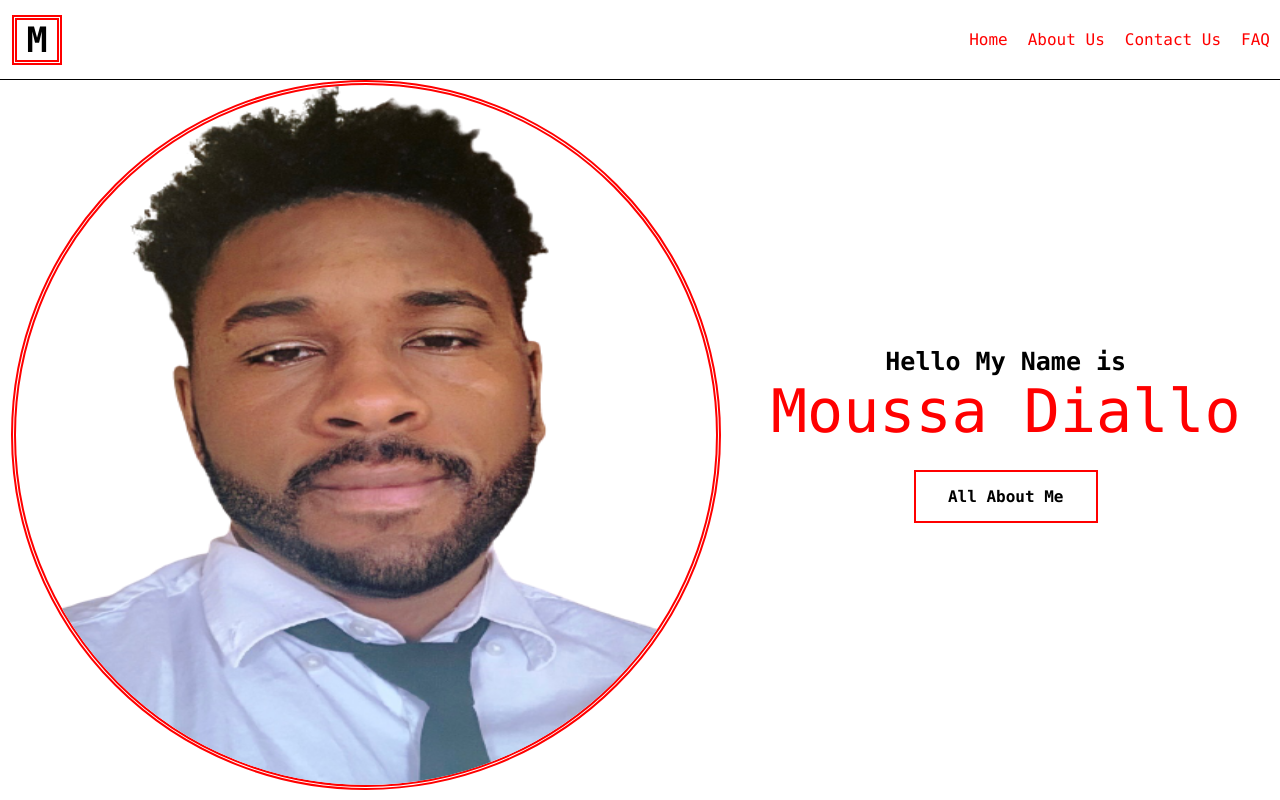
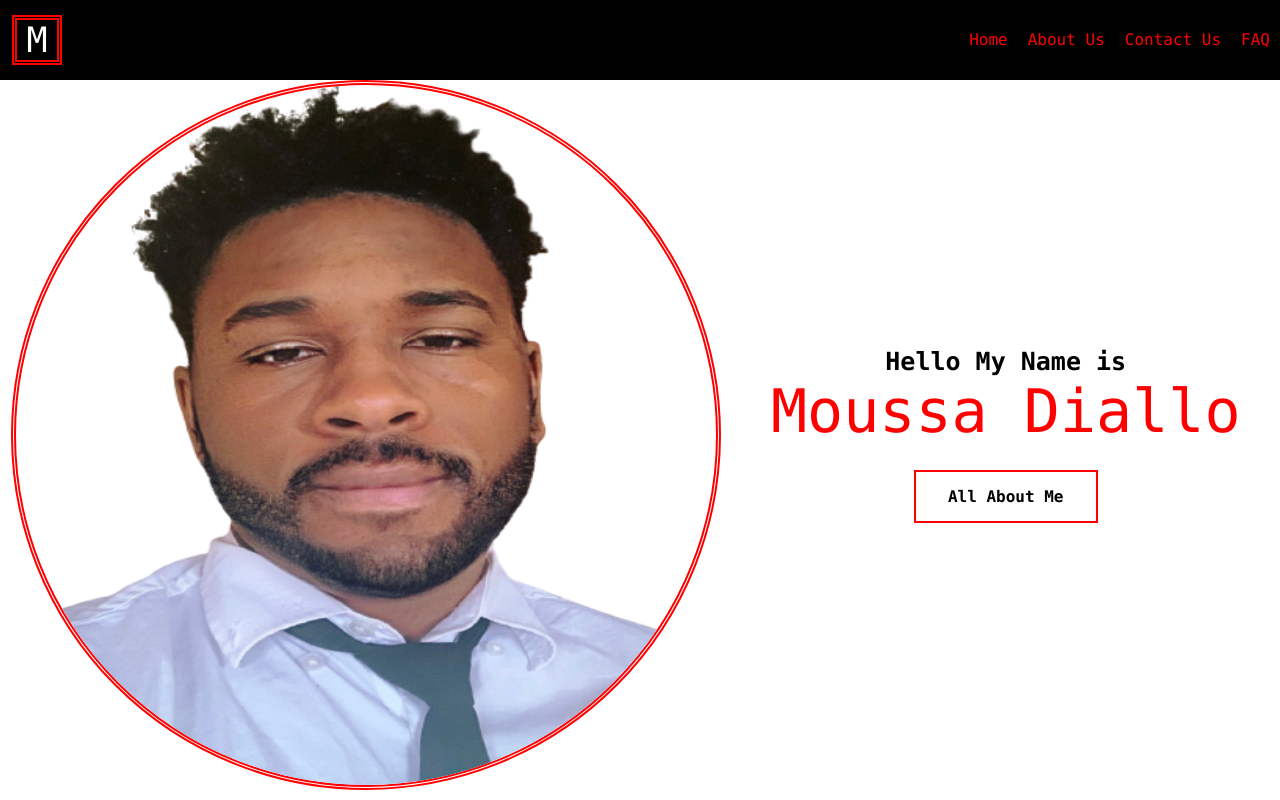
Before and after one commit to Mousdial4/Mousdial4.gitHub.io, a React (Create React App) app: page / in a window 1280 px wide. Built offline with nearby package versions, Linux system fonts and the light colour scheme.

Commit message:
final updates of night

```diff
--- a/src/Navbar.js
+++ b/src/Navbar.js
@@ -3,7 +3,7 @@ import React from "react";
 import Burger from "./Burger";
 
 const Nav = styled.nav`
-  background: white;
+  background: black;
   width: auto;
   height: auto;
   border-bottom: 0.9px solid black;
@@ -14,9 +14,8 @@ const Nav = styled.nav`
     display: flex;
     align-items: center;
     justify-content: center;
-    font-weight: 900;
+    font-weight: 500;
     font-size: 35px;
-
     padding: 10px 12px;
   }
   p {
@@ -25,6 +24,7 @@ const Nav = styled.nav`
     height: 40px;
     border: 5px double red;
     justify-content: center;
+    color: white;
   }
 `;
 
```
Also changed, not shown: 6 other files (tests, documents, lock files or other folders).
